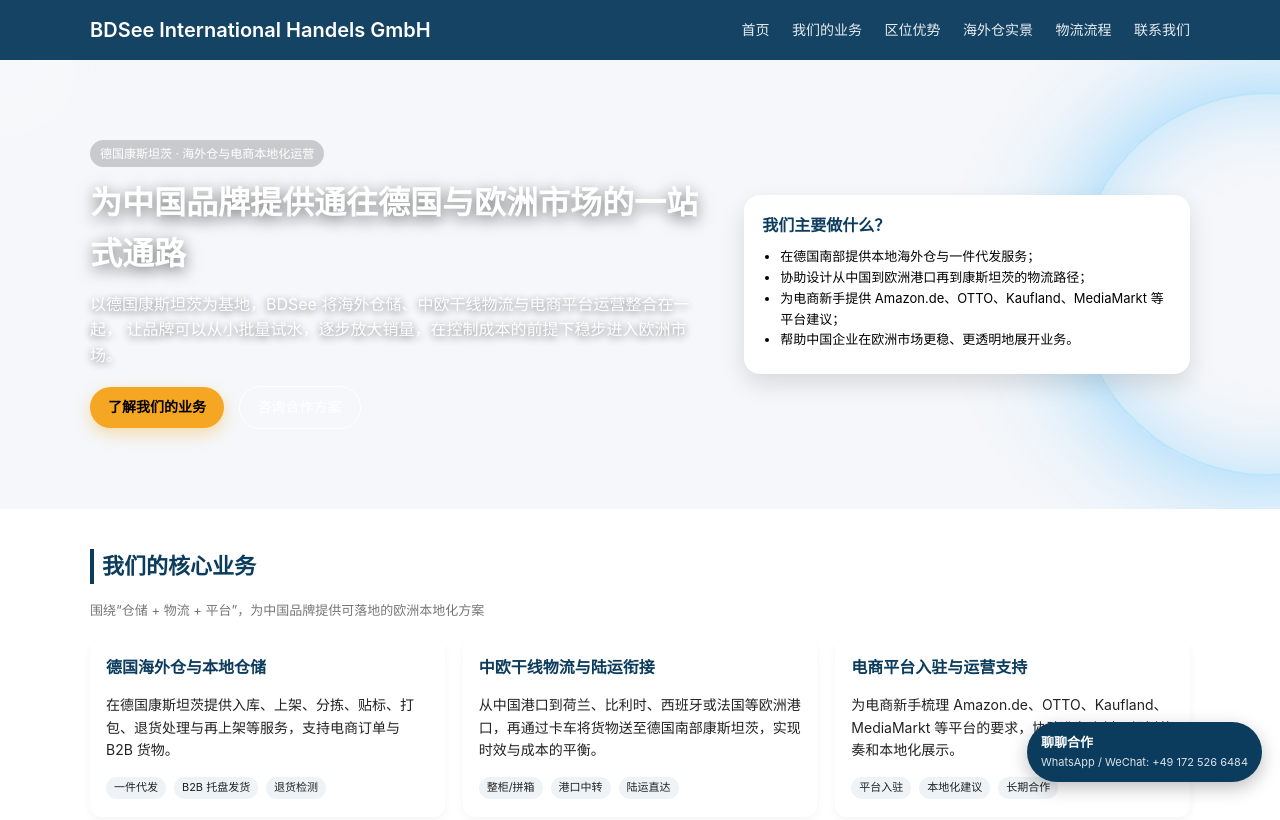
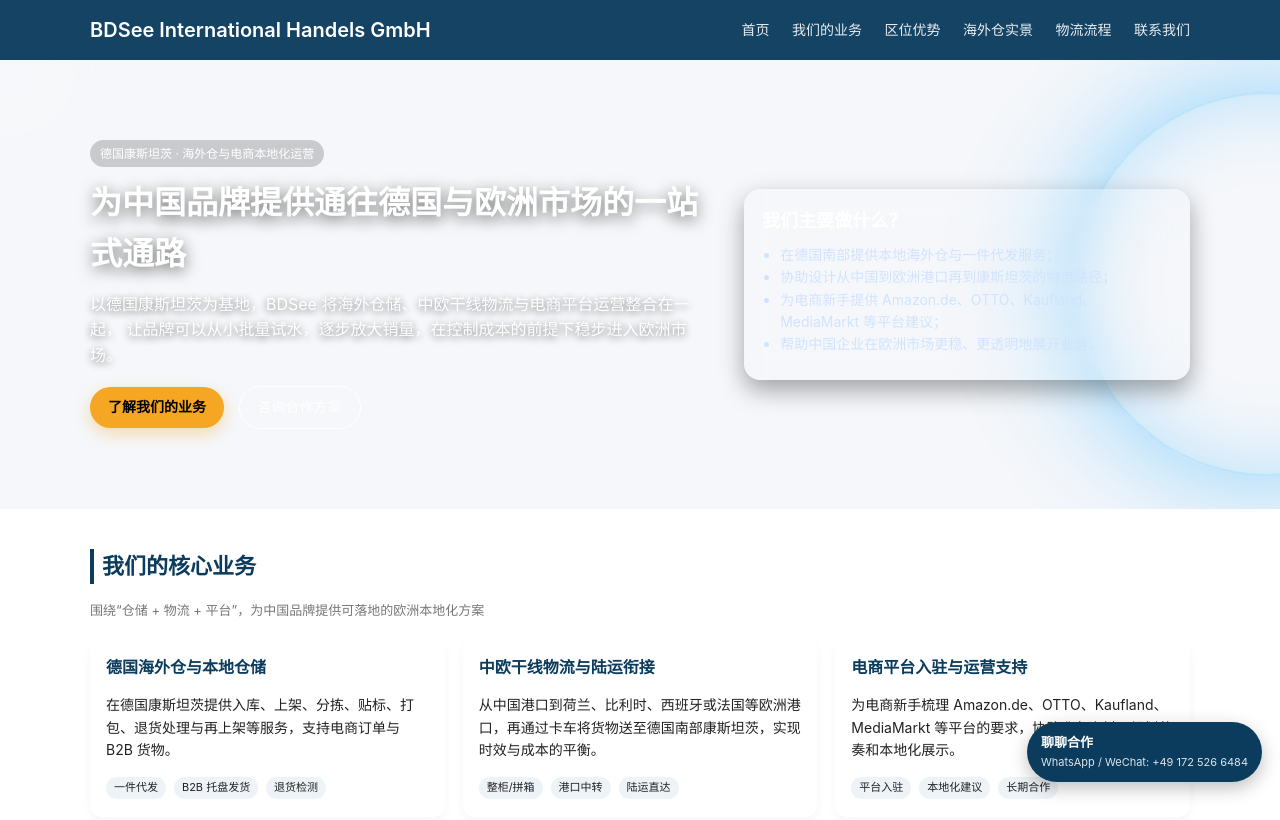
Before and after one commit to Evianis/BDSee-Konstanz, a plain HTML site: page index.html in a window 1280 px wide. Shown: the top 820 px of the page. Drawn offline with Linux system fonts and the light colour scheme.

Commit message:
Update style.css

```diff
--- a/style.css
+++ b/style.css
@@ -221,23 +221,29 @@ nav a:hover {
 }
 
 .hero-card {
-  background: #fff;
-  color: #000;
+  background: rgba(255,255,255,0.08); /* 半透明白，让深色背景上更科技感 */
+  color: #f0f6ff;                    /* 亮白带微蓝，适合深蓝背景 */
   border-radius: 16px;
   padding: 18px;
-  box-shadow: 0 10px 25px rgba(0,0,0,0.12);
-  font-size: 13px;
+  box-shadow: 0 10px 25px rgba(0,0,0,0.35);
+  font-size: 14px;
+  backdrop-filter: blur(12px);       /* 玻璃拟态效果更高级 */
 }
 .hero-card h3 {
   margin-top: 0;
   margin-bottom: 8px;
-  font-size: 16px;
-  color: var(--primary);
+  font-size: 18px;
+  color: #ffffff;                    /* 标题亮白 */
+  font-weight: 700;
 }
 .hero-card ul {
   padding-left: 18px;
   margin: 6px 0;
 }
+.hero-card li {
+  color: #cfe3ff;                    /* 稍浅蓝色 → 更舒适可读 */
+}
+
 
 /* 通用 section */
 section {
```
